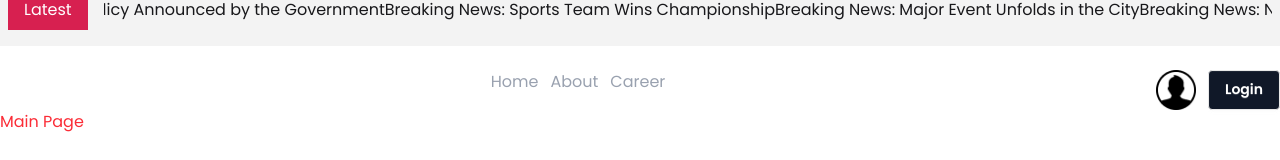
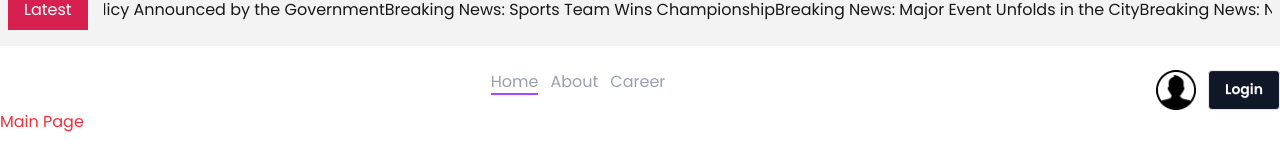
Before and after one commit to Israt022/Dragon-News, a Next.js app: page / in a window 1280 px wide. Shown: the part 189-349 px from the top of the page. Built offline with nearby package versions, Linux system fonts and the light colour scheme.

Commit message:
NavLink Design

```diff
--- /dev/null
+++ b/src/component/shared/NavLink.jsx
@@ -0,0 +1,18 @@
+'use client'
+
+import Link from 'next/link';
+import { usePathname } from 'next/navigation';
+import React from 'react';
+
+const NavLink = ({href,children}) => {
+    const pathName = usePathname();
+    // console.log(pathName);
+    const isActive = href === pathName
+    return (
+        <Link className={`${isActive ? 'border-b-2 border-purple-500' : ''}`} href={href}>
+            {children}
+        </Link>
+    );
+};
+
+export default NavLink;
--- a/src/component/shared/Navbar.jsx
+++ b/src/component/shared/Navbar.jsx
@@ -1,14 +1,15 @@
 import Link from 'next/link';
 import userAvatar from '@/assets/user.png'
 import Image from 'next/image';
+import NavLink from './NavLink';
 const Navbar = () => {
     return (
         <div className='flex justify-between container mx-auto mt-6'>
             <div></div>
             <ul className='flex gap-3'>
-                <li className='text-gray-400'><Link href={'/'}>Home</Link></li>
-                <li className='text-gray-400'><Link href={'/about-us'}>About</Link></li>
-                <li className='text-gray-400'><Link href={'/career'}>Career</Link></li>
+                <li className='text-gray-400'><NavLink href={'/'}>Home</NavLink></li>
+                <li className='text-gray-400'><NavLink href={'/about-us'}>About</NavLink></li>
+                <li className='text-gray-400'><NavLink href={'/career'}>Career</NavLink></li>
             </ul>
             <div className='flex items-center gap-3'>
                 <Image src={userAvatar} width={40} height={40} alt='User Image'/>
```
